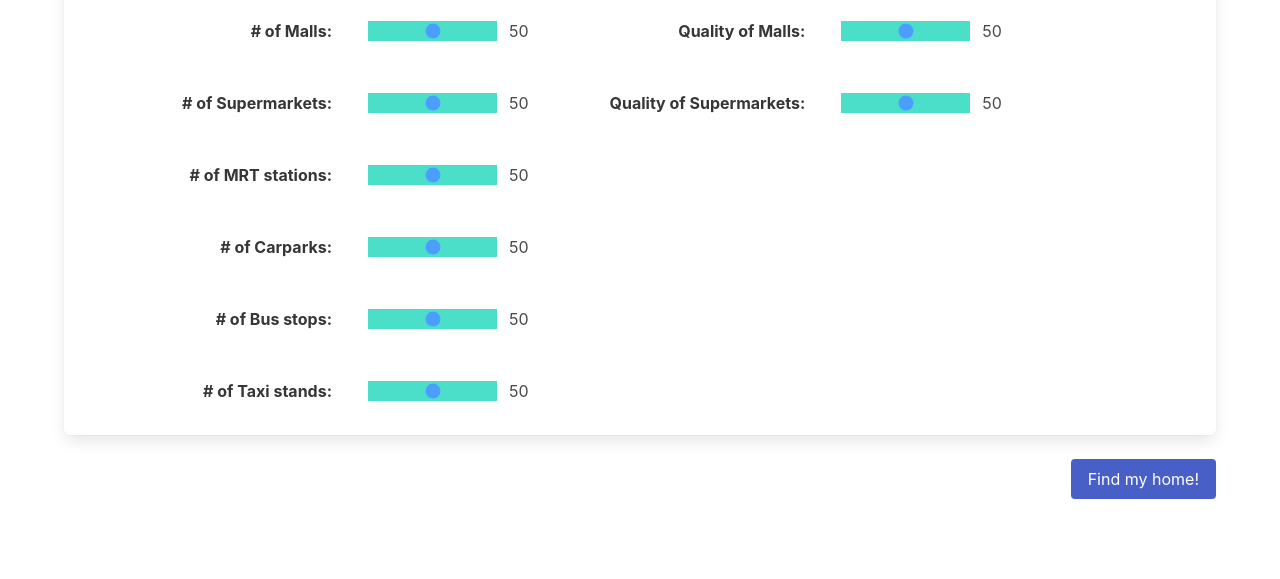
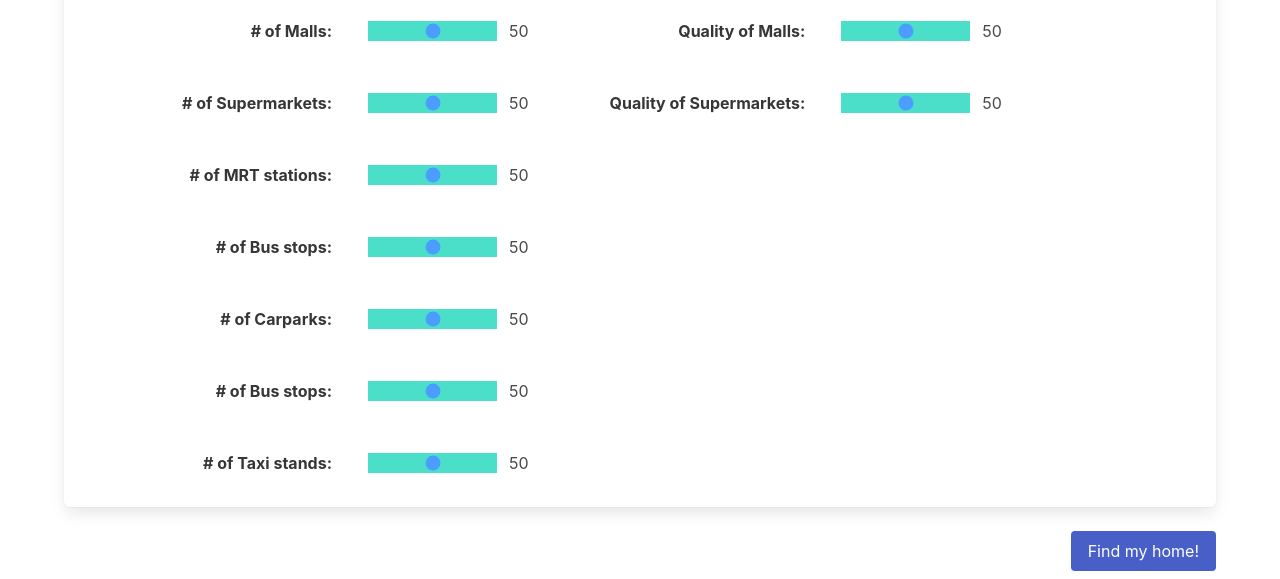
Before and after one commit to ansellim/apartments, a Flask app: page / in a window 1280 px wide. Shown: the part 1202-1781 px from the top of the page. Before the commit the page ends 1701 px from the top, so only its background shows below. Run offline with Flask 2, Linux system fonts and the light colour scheme.

Commit message:
added bus stop for questionnaire and views.py

```diff
--- a/app/templates/index.html
+++ b/app/templates/index.html
@@ -388,6 +388,13 @@
                 </div>
             </div>
             <div class="columns">
+                <div class="column is-3 is-align-items-center is-flex"><div class="column has-text-right"><strong># of Bus stops:</strong></div></div>
+                <div class="column is-2 is-align-items-center is-flex">
+                        <input type="range" min="0" max="100" value="50" class="slider" name="num_bus_stop_slider" id="num_bus_stop_slider">
+                        <div class="column has-text-left" name="num_bus_stop_val" id="num_bus_stop_val">50</div>
+                </div>
+            </div>
+            <div class="columns">
                 <div class="column is-3 is-align-items-center is-flex"><div class="column has-text-right"><strong># of Carparks:</strong></div></div>
                 <div class="column is-2 is-align-items-center is-flex">
                         <input type="range" min="0" max="100" value="50" class="slider" name="num_carparks_slider" id="num_carparks_slider">
@@ -611,6 +618,12 @@
         num_mrt_slider.oninput = function() {
             num_mrt_val.innerHTML = this.value;
         }
+        var num_bus_stop_slider = document.getElementById("num_bus_stop_slider");
+        var num_bus_stop_val = document.getElementById("num_bus_stop_val");
+        num_bus_stop_val.innerHTML = num_bus_stop_slider.value;
+        num_bus_stop_slider.oninput = function() {
+            num_bus_stop_val.innerHTML = this.value;
+        }
         var num_carparks_slider = document.getElementById("num_carparks_slider");
         var num_carparks_val = document.getElementById("num_carparks_val");
         num_carparks_val.innerHTML = num_carparks_slider.value;
--- a/app/views.py
+++ b/app/views.py
@@ -64,11 +64,12 @@ def index():
         # Get user's weights for features (amenities / places of interest) with quantity scores ONLY. These amenities do not have quality scores.
         weight_num_eating_establishment = int(request.form.get("num_eating_establishments_slider")) / 100.0
         weight_num_mrt = int(request.form.get("num_mrt_slider")) / 100.0
+        weight_num_bus_stop = int(request.form.get("num_bus_stop_slider")) / 100.0
         weight_num_carpark = int(request.form.get("num_carparks_slider")) / 100.0
         weight_num_taxi_stand = int(request.form.get("num_taxi_stands_slider")) / 100.0
 
         query = f"""
-                         SELECT project_id, project, project_type, lat, long, price_per_sqm, district, feature_ids_clinic, feature_ids_community_center, feature_ids_gym, feature_ids_hawker_center, feature_ids_mall, feature_ids_other_public_sports_facility, feature_ids_park, feature_ids_primary_school, feature_ids_secondary_school, feature_ids_supermarket, feature_ids_carpark, feature_ids_mrt, feature_ids_eating_establishment, feature_ids_taxi_stand, raw_num_carpark, raw_num_clinic, raw_num_community_center, raw_num_eating_establishment, raw_num_gym, raw_num_hawker_center, raw_num_mall, raw_num_mrt, raw_num_other_public_sports_facility, raw_num_park, raw_num_primary_school, raw_num_secondary_school, raw_num_supermarket, raw_num_taxi_stand, raw_quality_clinic, raw_quality_community_center, raw_quality_gym, raw_quality_hawker_center, raw_quality_mall, raw_quality_other_public_sports_facility, raw_quality_park, raw_quality_primary_school, raw_quality_secondary_school, raw_quality_supermarket,
+                         SELECT project_id, project, project_type, lat, long, price_per_sqm, district, feature_ids_clinic, feature_ids_community_center, feature_ids_gym, feature_ids_hawker_center, feature_ids_mall, feature_ids_other_public_sports_facility, feature_ids_park, feature_ids_primary_school, feature_ids_secondary_school, feature_ids_supermarket, feature_ids_carpark, feature_ids_mrt, feature_ids_bus_stop, feature_ids_eating_establishment, feature_ids_taxi_stand, raw_num_carpark, raw_num_clinic, raw_num_community_center, raw_num_eating_establishment, raw_num_gym, raw_num_hawker_center, raw_num_mall, raw_num_mrt, raw_num_bus_stop, raw_num_other_public_sports_facility, raw_num_park, raw_num_primary_school, raw_num_secondary_school, raw_num_supermarket, raw_num_taxi_stand, raw_quality_clinic, raw_quality_community_center, raw_quality_gym, raw_quality_hawker_center, raw_quality_mall, raw_quality_other_public_sports_facility, raw_quality_park, raw_quality_primary_school, raw_quality_secondary_school, raw_quality_supermarket,
                                 -- calculate overall score per property, given user weights
                                 num_primary_school * {weight_num_primary_school}
                                 + quality_primary_school * {weight_quality_primary_school}
@@ -91,6 +92,7 @@ def index():
                                 + num_supermarket * {weight_num_supermarket}
                                 + quality_supermarket * {weight_quality_supermarket}
                                 + num_mrt * {weight_num_mrt}
+                                + num_bus_stop * {weight_num_bus_stop}
                                 + num_eating_establishment * {weight_num_eating_establishment}
                                 + num_carpark * {weight_num_carpark}
                                 + num_taxi_stand * {weight_num_taxi_stand}
@@ -165,7 +167,7 @@ def index():
             feature['properties']['name'] = amenity['name']
 
             #Exclude these non-rated features: Carpark, Mrt, Eating, and Taxi Stand)
-            if description != 'Carpark' and description != 'Mrt' and description != 'Eating' and description != 'Taxi Stand':
+            if description != 'Carpark' and description != 'Mrt' and description != 'Eating' and description != 'Taxi Stand' and description != 'Bus Stop':
                 feature['properties']['weighted_rating'] = float(amenity["weighted_rating"])
 
             return feature
@@ -245,6 +247,11 @@ def index():
             if not pd.isna(row.mrt):
                 for amenity in json.loads(row.mrt):
                     feature = get_amenity_geojson(amenity=amenity, index=index, description='Mrt')
+                    geojson_list.append(feature)
+
+            if not pd.isna(row.bus_stop):
+                for amenity in json.loads(row.bus_stop):
+                    feature = get_amenity_geojson(amenity=amenity, index=index, description='Bus Stop')
                     geojson_list.append(feature)
 
             if not pd.isna(row.eating_establishment):
```
